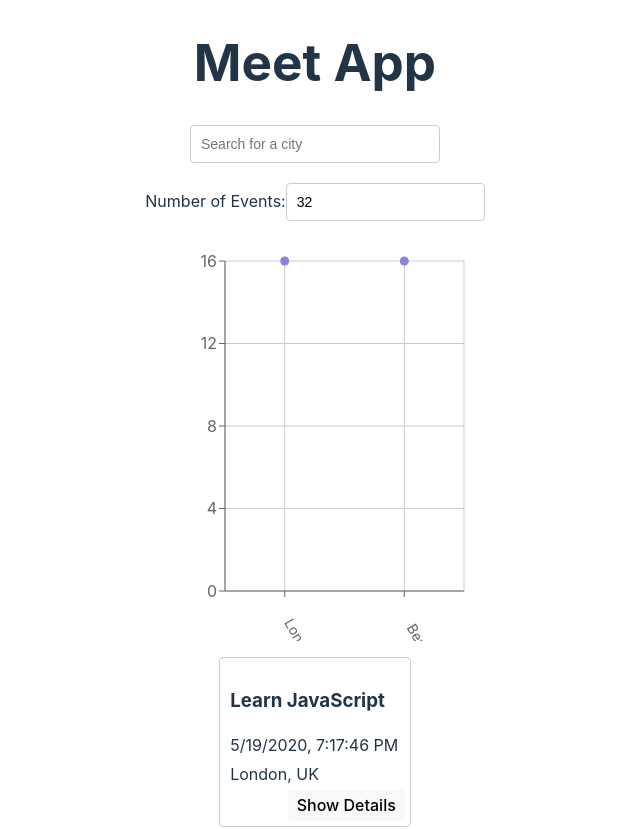
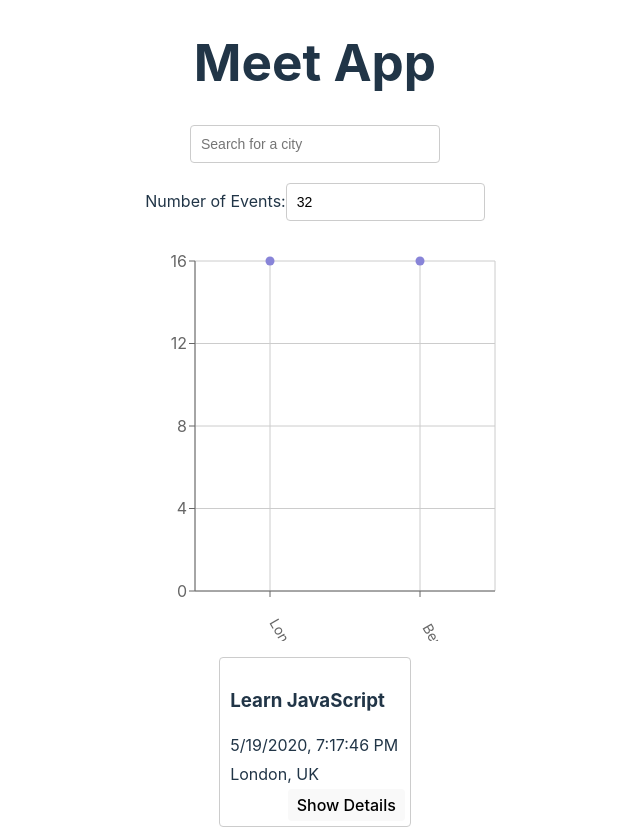
Before and after one commit to includeheart/meet, a React (Vite) app: page / in a window 1280 px wide. Shown: the top 829 px of the page, without its empty margins (325-965 px from the left). Built offline with nearby package versions, Linux system fonts and the light colour scheme.

Commit message:
Update App.css

```diff
--- a/src/App.css
+++ b/src/App.css
@@ -99,8 +99,8 @@ input[type="number"] {
 }
 
 .chart-container {
-  width: 100%;
-  max-width: 100%;
+  width: 800px;
+  max-width: 400px;
   margin: 0;
   padding: 0;
   display: block;
```
